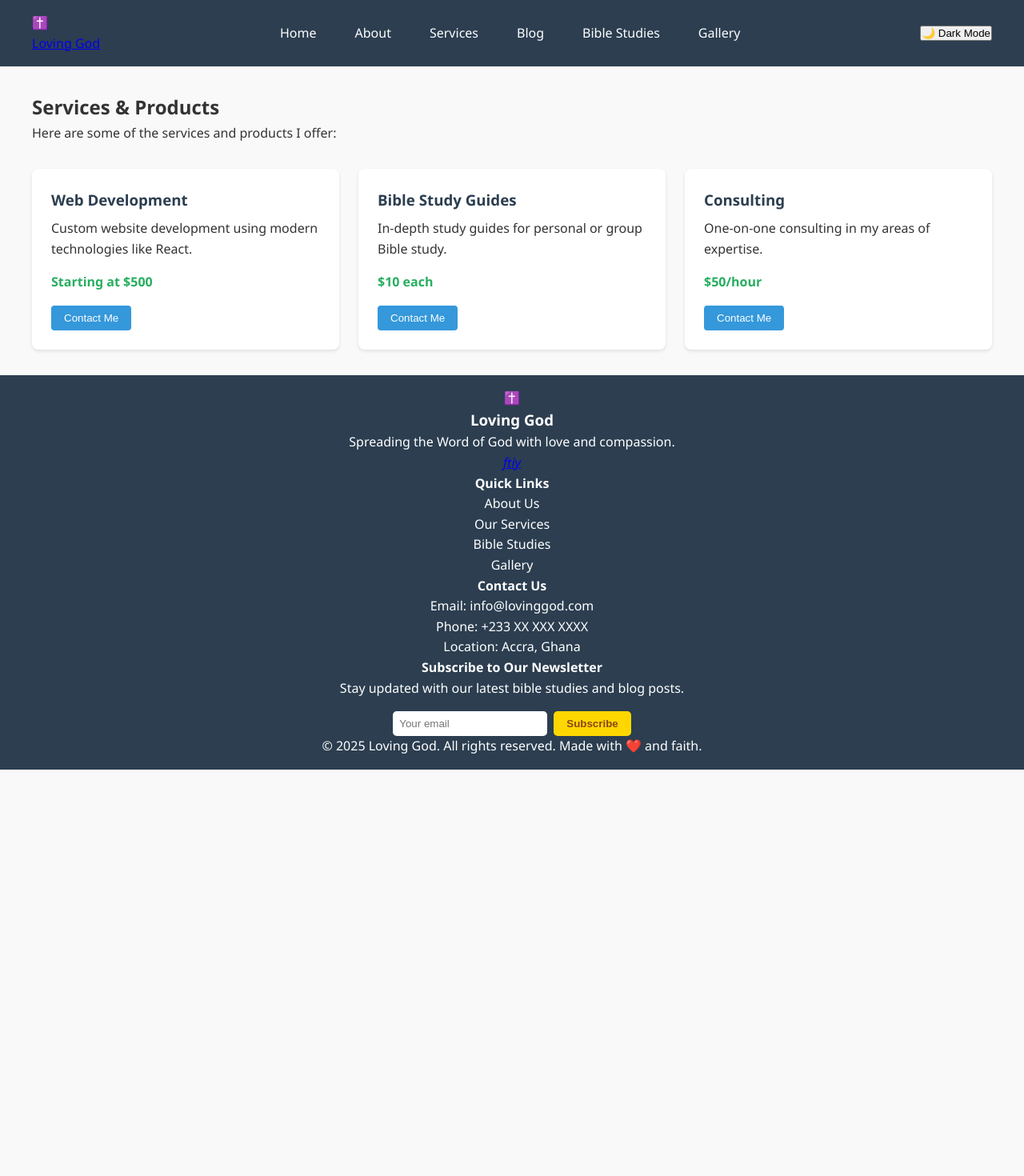
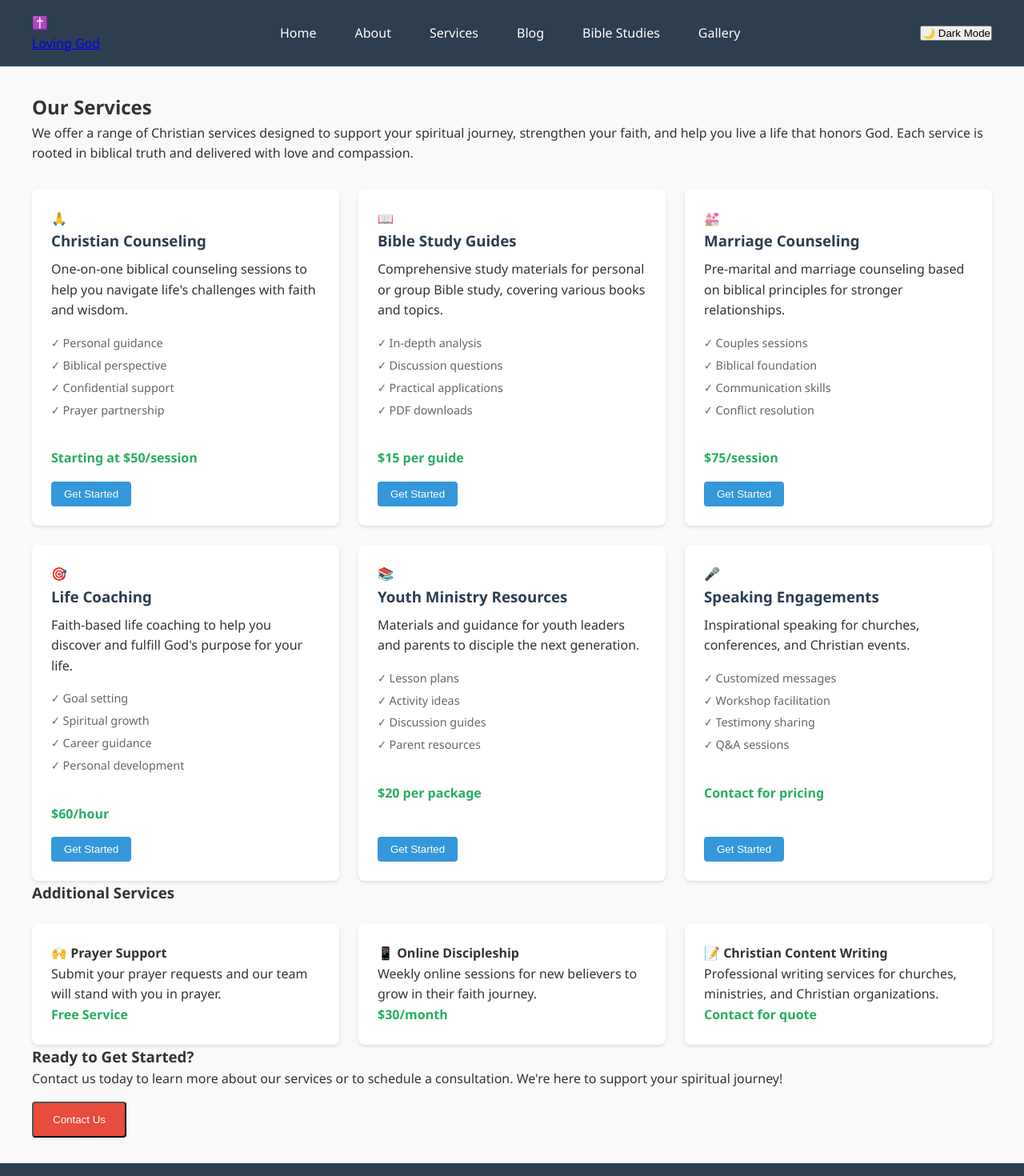
Before and after one commit to Darko-beep/LovingGod, a React (Create React App) app: page /services in a window 1280 px wide. Shown: the top 1470 px of the page at 80% size. Before the commit the page ends 962 px from the top, so only its background shows below. Built offline with nearby package versions, Linux system fonts and the light colour scheme.

Commit message:
Update Services.js

```diff
--- a/src/pages/Services.js
+++ b/src/pages/Services.js
@@ -3,38 +3,123 @@ import AnimatedPage from "../components/AnimatedPage";
 const Services = () => {
     const services = [
       {
-        title: "Web Development",
-        description: "Custom website development using modern technologies like React.",
-        price: "Starting at $500"
+        icon: "🙏",
+        title: "Christian Counseling",
+        description: "One-on-one biblical counseling sessions to help you navigate life's challenges with faith and wisdom.",
+        price: "Starting at $50/session",
+        features: ["Personal guidance", "Biblical perspective", "Confidential support", "Prayer partnership"]
       },
       {
+        icon: "📖",
         title: "Bible Study Guides",
-        description: "In-depth study guides for personal or group Bible study.",
-        price: "$10 each"
+        description: "Comprehensive study materials for personal or group Bible study, covering various books and topics.",
+        price: "$15 per guide",
+        features: ["In-depth analysis", "Discussion questions", "Practical applications", "PDF downloads"]
       },
       {
-        title: "Consulting",
-        description: "One-on-one consulting in my areas of expertise.",
-        price: "$50/hour"
+        icon: "💒",
+        title: "Marriage Counseling",
+        description: "Pre-marital and marriage counseling based on biblical principles for stronger relationships.",
+        price: "$75/session",
+        features: ["Couples sessions", "Biblical foundation", "Communication skills", "Conflict resolution"]
+      },
+      {
+        icon: "🎯",
+        title: "Life Coaching",
+        description: "Faith-based life coaching to help you discover and fulfill God's purpose for your life.",
+        price: "$60/hour",
+        features: ["Goal setting", "Spiritual growth", "Career guidance", "Personal development"]
+      },
+      {
+        icon: "📚",
+        title: "Youth Ministry Resources",
+        description: "Materials and guidance for youth leaders and parents to disciple the next generation.",
+        price: "$20 per package",
+        features: ["Lesson plans", "Activity ideas", "Discussion guides", "Parent resources"]
+      },
+      {
+        icon: "🎤",
+        title: "Speaking Engagements",
+        description: "Inspirational speaking for churches, conferences, and Christian events.",
+        price: "Contact for pricing",
+        features: ["Customized messages", "Workshop facilitation", "Testimony sharing", "Q&A sessions"]
       }
     ];
 
     return (
       <AnimatedPage>
         <div className="page services">
-          <h2>Services & Products</h2>
-          <p>Here are some of the services and products I offer:</p>
+          <h2 className="text-center mb-3">Our Services</h2>
+
+          <div className="services-intro">
+            <p>
+              We offer a range of Christian services designed to support your spiritual journey,
+              strengthen your faith, and help you live a life that honors God. Each service is
+              rooted in biblical truth and delivered with love and compassion.
+            </p>
+          </div>
 
           <div className="services-grid">
             {services.map((service, index) => (
               <div key={index} className="service-card">
+                <div className="service-icon">{service.icon}</div>
                 <h3>{service.title}</h3>
                 <p>{service.description}</p>
+
+                <ul style={{
+                  listStyle: 'none',
+                  padding: 0,
+                  margin: '1rem 0',
+                  fontSize: '0.9rem',
+                  color: '#666'
+                }}>
+                  {service.features.map((feature, idx) => (
+                    <li key={idx} style={{ marginBottom: '0.3rem' }}>
+                      ✓ {feature}
+                    </li>
+                  ))}
+                </ul>
+
                 <div className="price">{service.price}</div>
-              <button className="inquiry-button">Contact Me</button>
+                <button className="inquiry-button">Get Started</button>
               </div>
             ))}
           </div>
+
+          <section className="additional-services mt-3">
+            <h3 className="text-center mb-3">Additional Services</h3>
+
+            <div className="content-grid">
+              <div className="content-card">
+                <h4>🙌 Prayer Support</h4>
+                <p>Submit your prayer requests and our team will stand with you in prayer.</p>
+                <p style={{ color: '#27ae60', fontWeight: 'bold' }}>Free Service</p>
+              </div>
+
+              <div className="content-card">
+                <h4>📱 Online Discipleship</h4>
+                <p>Weekly online sessions for new believers to grow in their faith journey.</p>
+                <p style={{ color: '#27ae60', fontWeight: 'bold' }}>$30/month</p>
+              </div>
+
+              <div className="content-card">
+                <h4>📝 Christian Content Writing</h4>
+                <p>Professional writing services for churches, ministries, and Christian organizations.</p>
+                <p style={{ color: '#27ae60', fontWeight: 'bold' }}>Contact for quote</p>
+              </div>
+            </div>
+          </section>
+
+          <section className="contact-section">
+            <h3>Ready to Get Started?</h3>
+            <p className="text-center">
+              Contact us today to learn more about our services or to schedule a consultation.
+              We're here to support your spiritual journey!
+            </p>
+            <div className="text-center mt-3">
+              <button className="cta-button">Contact Us</button>
+            </div>
+          </section>
         </div>
       </AnimatedPage>
     );
```
Lines whose indentation alone changed are shown as unchanged.
